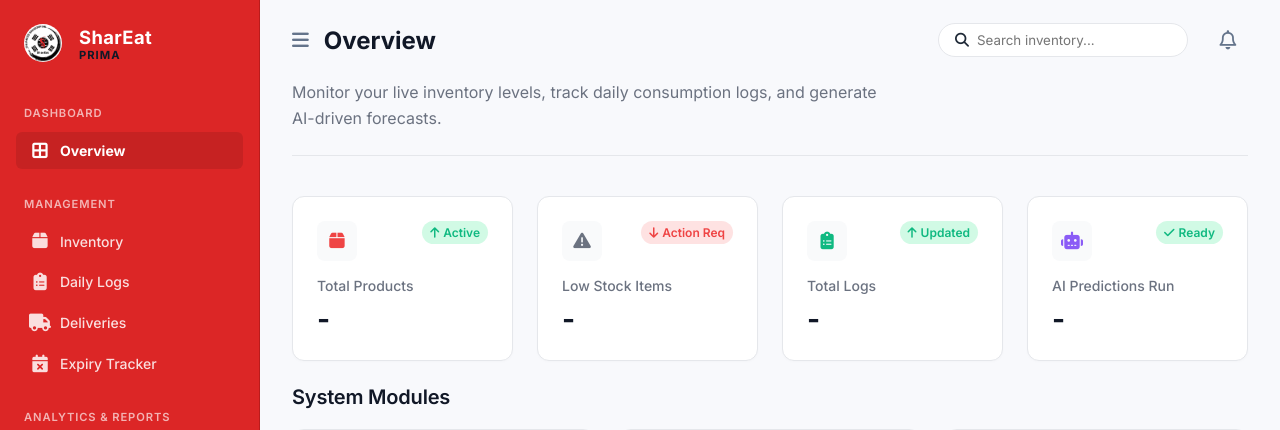
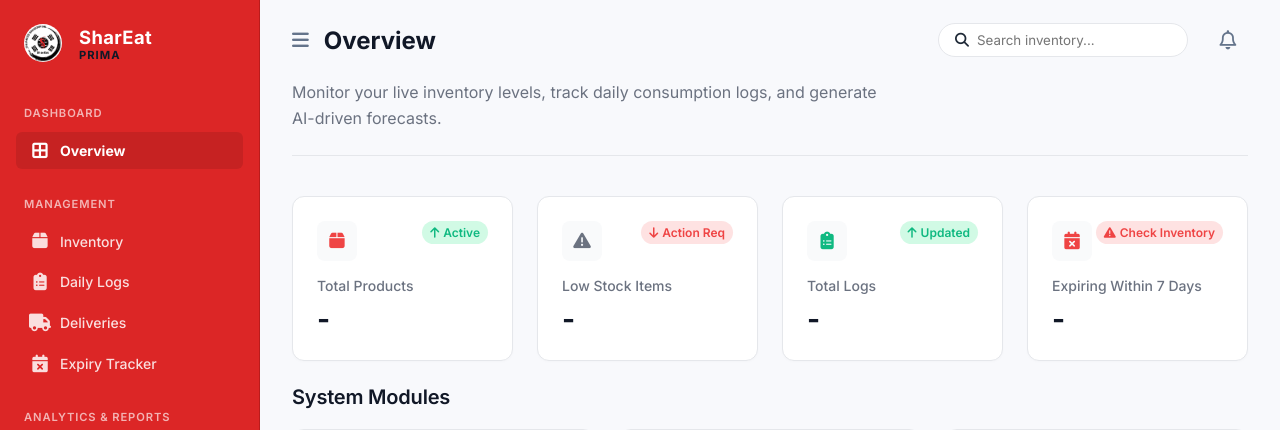
Before and after one commit to excesting/shareitV1, a Flask app: page / in a window 1280 px wide. Shown: the top 430 px of the page. Run offline with Flask 3, Linux system fonts and the light colour scheme; the visitor is signed in with stand-in values (Sample User, id 1); data that the repository does not hold is empty; some libraries are stand-ins or nearby versions.

Commit message:
Replace AI Predictions with Expiring Within 7 Days

```diff
--- a/templates/index.html
+++ b/templates/index.html
@@ -34,10 +34,10 @@
     </div>
 
     <div class="stats-card">
-        <div class="stats-icon"><i class="fas fa-robot" style="color: #8b5cf6;"></i></div>
-        <div class="stats-label">AI Predictions Run</div>
+        <div class="stats-icon"><i class="fas fa-calendar-xmark" style="color: #ef4444;"></i></div>
+        <div class="stats-label">Expiring Within 7 Days</div>
         <div class="stats-number" id="nearExpiryCount">-</div>
-        <div class="stats-trend positive"><i class="fas fa-check"></i> Ready</div>
+        <div class="stats-trend negative"><i class="fas fa-triangle-exclamation"></i> Check Inventory</div>
     </div>
 </div>
 
```
